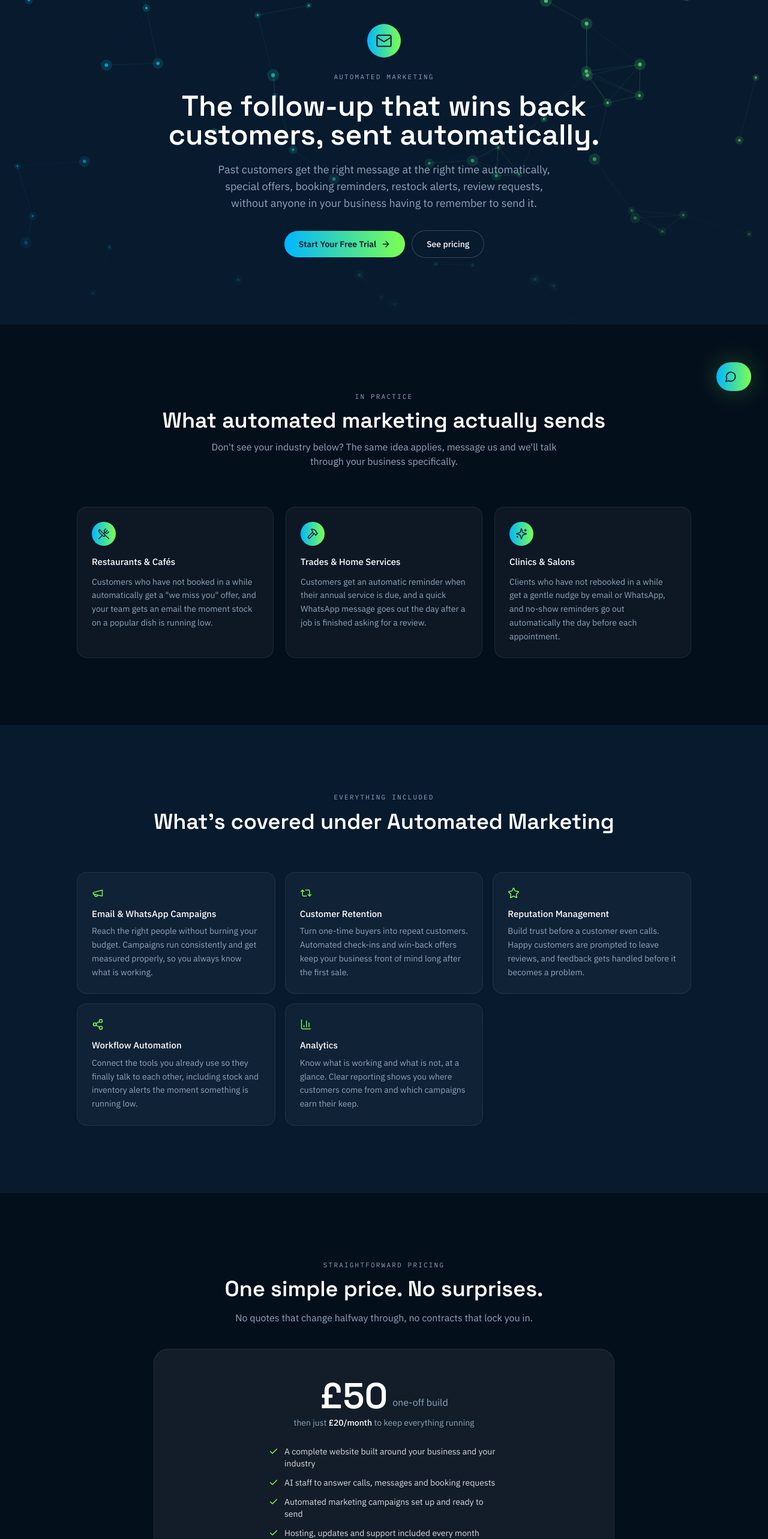
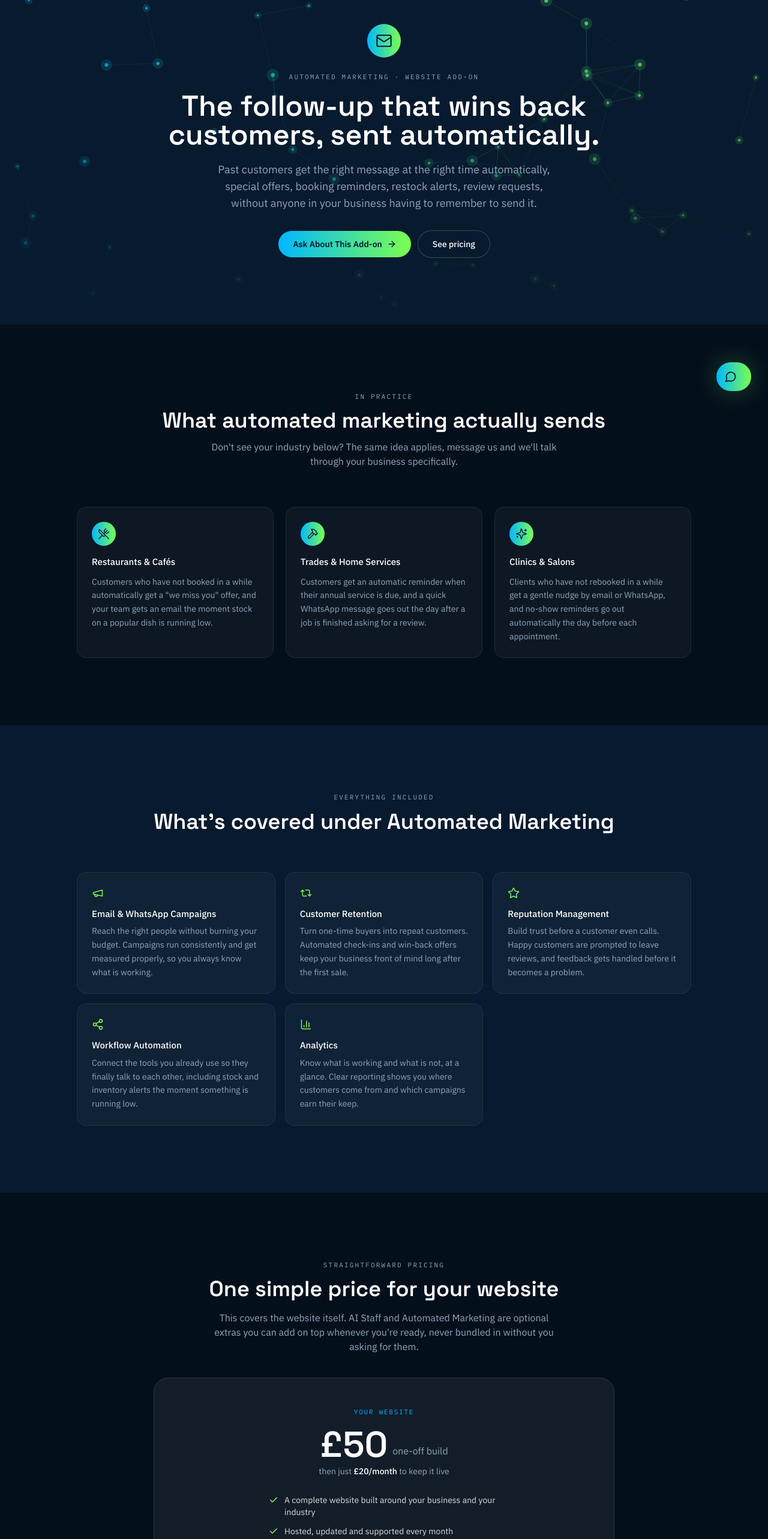
Before and after one commit to nath69bank/wirral-ai-website, a React (Vite) app: page /automated-marketing in a window 1280 px wide. Shown: the part 120-2686 px from the top of the page at 60% size. Built offline with nearby package versions, Linux system fonts and the light colour scheme.

Commit message:
Clarify pricing: £50+£20/mo is for the website only, AI Staff and Automated Marketing are separate add-on retainers

```diff
--- a/src/components/Hero.tsx
+++ b/src/components/Hero.tsx
@@ -27,8 +27,8 @@ export default function Hero() {
           </h1>
 
           <p className="animate-fade-up [animation-delay:320ms] mt-5 sm:mt-6 text-mist text-base sm:text-lg leading-relaxed max-w-2xl mx-auto">
-            AI staff to answer your calls and messages, and automated marketing to bring customers
-            back, built around your business from just £50.
+            We'll build and keep your website live from just £50, with AI staff and automated
+            marketing available as add-ons whenever you're ready for them.
           </p>
 
           <div className="animate-fade-up [animation-delay:440ms] mt-7 flex flex-wrap items-center justify-center gap-3">
--- a/src/components/PillarHero.tsx
+++ b/src/components/PillarHero.tsx
@@ -20,7 +20,7 @@ export default function PillarHero({ pillar }: PillarHeroProps) {
           <pillar.icon className="w-7 h-7 text-navy" strokeWidth={1.75} />
         </div>
         <p className="animate-fade-up [animation-delay:80ms] font-mono text-[11px] uppercase tracking-[0.2em] text-mist mb-4">
-          {pillar.name}
+          {pillar.name} &middot; Website Add-on
         </p>
         <h1 className="animate-fade-up [animation-delay:160ms] font-display text-3xl sm:text-5xl font-semibold text-white leading-tight">
           {pillar.heroLine}
@@ -31,13 +31,13 @@ export default function PillarHero({ pillar }: PillarHeroProps) {
         <div className="animate-fade-up [animation-delay:360ms] mt-8 flex flex-wrap items-center justify-center gap-3">
           <a
             href={buildWhatsAppLink(
-              `Hi Wirral AI — I'd like to find out more about ${pillar.name} for my business.`,
+              `Hi Wirral AI — I'd like to find out more about adding ${pillar.name} to my website.`,
             )}
             target="_blank"
             rel="noopener noreferrer"
             className="inline-flex items-center gap-2 bg-brand-gradient text-navy text-sm font-semibold px-6 py-3 rounded-full hover:opacity-90 hover:shadow-glow-green transition-all"
           >
-            Start Your Free Trial
+            Ask About This Add-on
             <ArrowRight className="w-4 h-4" />
           </a>
           <a
--- a/src/components/PillarsSection.tsx
+++ b/src/components/PillarsSection.tsx
@@ -8,10 +8,14 @@ export default function PillarsSection() {
     <section className="relative bg-navy py-16 sm:py-20 px-5 sm:px-8 border-t border-white/5">
       <div className="max-w-5xl mx-auto">
         <Reveal className="text-center mb-10 sm:mb-12">
-          <p className="font-mono text-[11px] uppercase tracking-[0.2em] text-mist mb-3">Exactly what you get</p>
+          <p className="font-mono text-[11px] uppercase tracking-[0.2em] text-mist mb-3">Optional add-ons</p>
           <h2 className="font-display text-2xl sm:text-[34px] font-semibold text-white">
-            Two things, built around your business
+            Add these to your website whenever you're ready
           </h2>
+          <p className="mt-3 text-mist max-w-lg mx-auto">
+            Your website stands on its own for £50 + £20/month. Either of these can be layered on
+            top later as a separate retainer.
+          </p>
         </Reveal>
 
         <div className="grid sm:grid-cols-2 gap-5">
@@ -21,8 +25,13 @@ export default function PillarsSection() {
                 to={pillar.path}
                 className="group block h-full glass-panel-strong rounded-2xl p-7 sm:p-8 hover:shadow-glow-blue transition-shadow"
               >
-                <div className="w-12 h-12 rounded-full bg-brand-gradient flex items-center justify-center mb-5">
-                  <pillar.icon className="w-6 h-6 text-navy" strokeWidth={1.75} />
+                <div className="flex items-center justify-between mb-5">
+                  <div className="w-12 h-12 rounded-full bg-brand-gradient flex items-center justify-center">
+                    <pillar.icon className="w-6 h-6 text-navy" strokeWidth={1.75} />
+                  </div>
+                  <span className="font-mono text-[10px] uppercase tracking-wider text-mist ring-1 ring-white/15 rounded-full px-2.5 py-1">
+                    Add-on
+                  </span>
                 </div>
                 <h3 className="font-display text-xl font-semibold text-white mb-2">{pillar.name}</h3>
                 <p className="text-mist text-sm leading-relaxed mb-5">{pillar.tagline}</p>
--- a/src/components/PricingSection.tsx
+++ b/src/components/PricingSection.tsx
@@ -1,12 +1,12 @@
-import { Check } from 'lucide-react'
+import { Check, ArrowRight } from 'lucide-react'
 import Reveal from './Reveal'
 import { buildWhatsAppLink } from '../lib/whatsapp'
+import { pillars } from '../data/pillars'
 
 const included = [
   'A complete website built around your business and your industry',
-  'AI staff to answer calls, messages and booking requests',
-  'Automated marketing campaigns set up and ready to send',
-  'Hosting, updates and support included every month',
+  'Hosted, updated and supported every month',
+  'No contracts, cancel any time',
 ]
 
 export default function PricingSection() {
@@ -16,21 +16,23 @@ export default function PricingSection() {
         <Reveal>
           <p className="font-mono text-[11px] uppercase tracking-[0.2em] text-mist mb-3">Straightforward pricing</p>
           <h2 className="font-display text-2xl sm:text-4xl font-semibold text-white mb-4">
-            One simple price. No surprises.
+            One simple price for your website
           </h2>
           <p className="text-mist max-w-xl mx-auto mb-10">
-            No quotes that change halfway through, no contracts that lock you in.
+            This covers the website itself. AI Staff and Automated Marketing are optional extras you
+            can add on top whenever you're ready, never bundled in without you asking for them.
           </p>
         </Reveal>
 
         <Reveal delay={120}>
           <div className="glass-panel-strong rounded-3xl px-7 sm:px-12 py-10 sm:py-12">
+            <p className="font-mono text-[11px] uppercase tracking-[0.16em] text-blue mb-4">Your Website</p>
             <div className="flex items-end justify-center gap-2 mb-1">
               <span className="font-display text-5xl sm:text-6xl font-semibold text-white">£50</span>
               <span className="text-mist text-sm sm:text-base pb-2">one-off build</span>
             </div>
             <p className="text-mist text-sm mb-7">
-              then just <span className="text-white font-medium">£20/month</span> to keep everything running
+              then just <span className="text-white font-medium">£20/month</span> to keep it live
             </p>
 
             <ul className="text-left max-w-sm mx-auto space-y-3 mb-8">
@@ -44,7 +46,7 @@ export default function PricingSection() {
 
             <a
               href={buildWhatsAppLink(
-                "Hi Wirral AI — I'd like to get a website built with AI staff and automated marketing for my business.",
+                "Hi Wirral AI — I'd like to get a website built for my business for £50.",
               )}
               target="_blank"
               rel="noopener noreferrer"
@@ -54,6 +56,41 @@ export default function PricingSection() {
             </a>
           </div>
         </Reveal>
+
+        <Reveal delay={200} className="mt-12 sm:mt-16">
+          <p className="font-mono text-[11px] uppercase tracking-[0.2em] text-mist mb-2">Add when you're ready</p>
+          <p className="text-mist text-sm max-w-md mx-auto mb-7">
+            Layer either of these on top of your website later as a separate monthly retainer, no
+            need to decide now.
+          </p>
+
+          <div className="grid sm:grid-cols-2 gap-4 text-left">
+            {pillars.map((pillar) => (
+              <div key={pillar.id} className="glass-panel rounded-2xl p-6">
+                <div className="flex items-center gap-3 mb-3">
+                  <div className="w-9 h-9 rounded-full bg-brand-gradient flex items-center justify-center shrink-0">
+                    <pillar.icon className="w-[18px] h-[18px] text-navy" strokeWidth={1.75} />
+                  </div>
+                  <h3 className="text-white font-medium text-[15px]">{pillar.name}</h3>
+                </div>
+                <p className="text-mist text-sm leading-relaxed mb-4">
+                  Added on top of your website on a monthly retainer. {pillar.tagline}.
+                </p>
+                <a
+                  href={buildWhatsAppLink(
+                    `Hi Wirral AI — I'd like to ask about adding ${pillar.name} to my website, and what the retainer would cost.`,
+                  )}
+                  target="_blank"
+                  rel="noopener noreferrer"
+                  className="inline-flex items-center gap-1.5 text-sm font-medium text-green hover:opacity-80 transition-opacity"
+                >
+                  Ask about pricing
+                  <ArrowRight className="w-3.5 h-3.5" />
+                </a>
+              </div>
+            ))}
+          </div>
+        </Reveal>
       </div>
     </section>
   )
--- a/src/components/ServicesSection.tsx
+++ b/src/components/ServicesSection.tsx
@@ -15,7 +15,8 @@ export default function ServicesSection() {
           </h2>
           <p className="mt-3 text-mist max-w-xl mx-auto">
             No long list of buzzwords, just AI staff to handle the conversations and automated marketing
-            to bring customers back.
+            to bring customers back. Both are optional add-ons on top of your website, not included in
+            the base £50 build.
           </p>
         </Reveal>
 
--- a/src/data/faqs.ts
+++ b/src/data/faqs.ts
@@ -27,7 +27,7 @@ export const faqs: FAQ[] = [
     id: 'pricing',
     question: 'How much does it cost?',
     answer:
-      "It's a flat £50 one-off fee to build your website with AI staff and automated marketing set up, then £20 a month to keep it hosted, running and supported. No quotes, no contracts, no surprise invoices later.",
+      "Your website is a flat £50 one-off to build, then £20 a month to keep it hosted, updated and supported. AI Staff and Automated Marketing are optional, added on top later as a separate monthly retainer once you're ready for them, never bundled into the £50 without you asking.",
   },
   {
     id: 'industry-fit',
```
